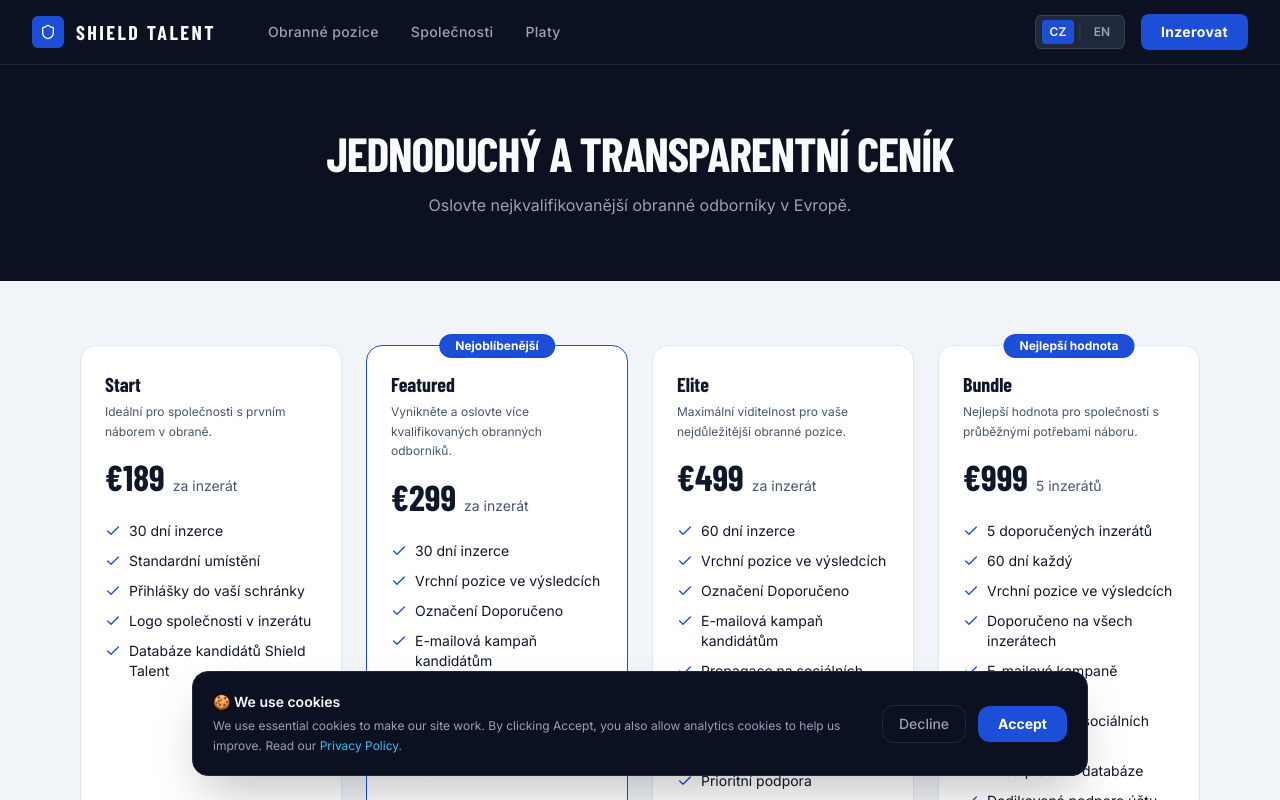
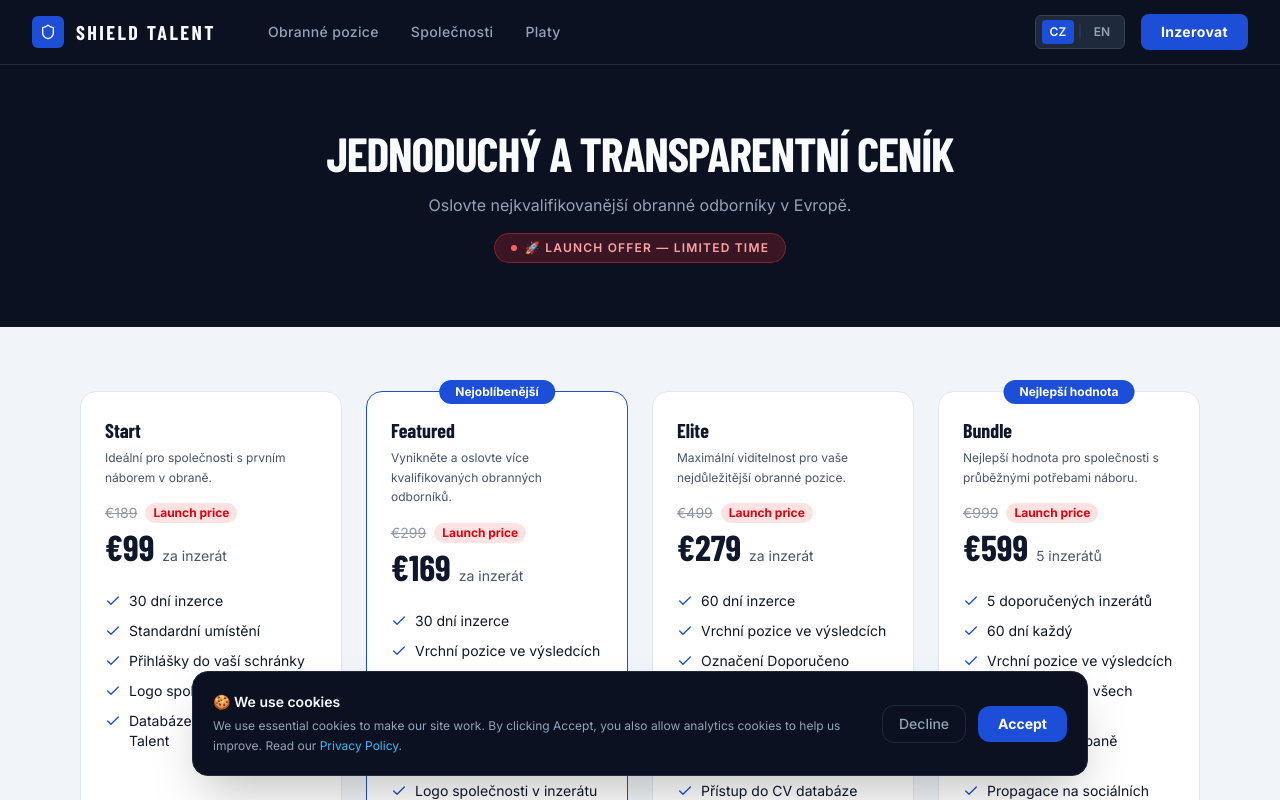
Before and after one commit to B-S-N-K/def-jobs, a React (Vite) app: page /pricing in a window 1280 px wide. Shown: the top 800 px of the page. Built offline with nearby package versions, Linux system fonts and the light colour scheme; no server answers; a web font is replaced by a local one.

Commit message:
Add launch pricing with crossed out original prices

```diff
--- a/src/pages/PricingPage.tsx
+++ b/src/pages/PricingPage.tsx
@@ -9,7 +9,8 @@ export function PricingPage() {
   const plans = [
     {
       name: 'Start',
-      price: '€189',
+      price: '€99',
+      originalPrice: '€189',
       period: t('pricing_per_listing'),
       description: t('pricing_start_desc'),
       color: 'border-shield-border-l',
@@ -24,7 +25,8 @@ export function PricingPage() {
     },
     {
       name: 'Featured',
-      price: '€299',
+      price: '€169',
+      originalPrice: '€299',
       period: t('pricing_per_listing'),
       description: t('pricing_featured_desc'),
       color: 'border-shield-navy-lt',
@@ -42,7 +44,8 @@ export function PricingPage() {
     },
     {
       name: 'Elite',
-      price: '€499',
+      price: '€279',
+      originalPrice: '€499',
       period: t('pricing_per_listing'),
       description: t('pricing_elite_desc'),
       color: 'border-shield-border-l',
@@ -60,7 +63,8 @@ export function PricingPage() {
     },
     {
       name: 'Bundle',
-      price: '€999',
+      price: '€599',
+      originalPrice: '€999',
       period: t('pricing_5_listings'),
       description: t('pricing_bundle_desc'),
       color: 'border-shield-border-l',
@@ -86,9 +90,13 @@ export function PricingPage() {
         <h1 className="font-heading text-4xl sm:text-5xl font-extrabold text-shield-off-white uppercase tracking-tight mb-4">
           {t('pricing_title')}
         </h1>
-        <p className="text-shield-silver text-base max-w-xl mx-auto">
+        <p className="text-shield-silver text-base max-w-xl mx-auto mb-4">
           {t('pricing_sub')}
         </p>
+        <div className="inline-flex items-center gap-2 bg-red-500/20 border border-red-500/40 text-red-300 text-xs font-semibold px-4 py-1.5 rounded-full uppercase tracking-widest">
+          <span className="w-1.5 h-1.5 rounded-full bg-red-400 animate-pulse"></span>
+          🚀 Launch Offer — Limited Time
+        </div>
       </div>
 
       <div className="max-w-6xl mx-auto px-4 py-16">
@@ -105,6 +113,10 @@ export function PricingPage() {
                 <p className="text-shield-text-lm text-xs leading-relaxed">{plan.description}</p>
               </div>
               <div className="mb-6">
+                <div className="flex items-center gap-2 mb-1">
+                  <span className="text-shield-text-lm text-sm line-through opacity-60">{plan.originalPrice}</span>
+                  <span className="bg-red-100 text-red-600 text-xs font-bold px-2 py-0.5 rounded-full">Launch price</span>
+                </div>
                 <span className="font-heading font-extrabold text-4xl text-shield-text-l">{plan.price}</span>
                 <span className="text-shield-text-lm text-sm ml-2">{plan.period}</span>
               </div>
```
